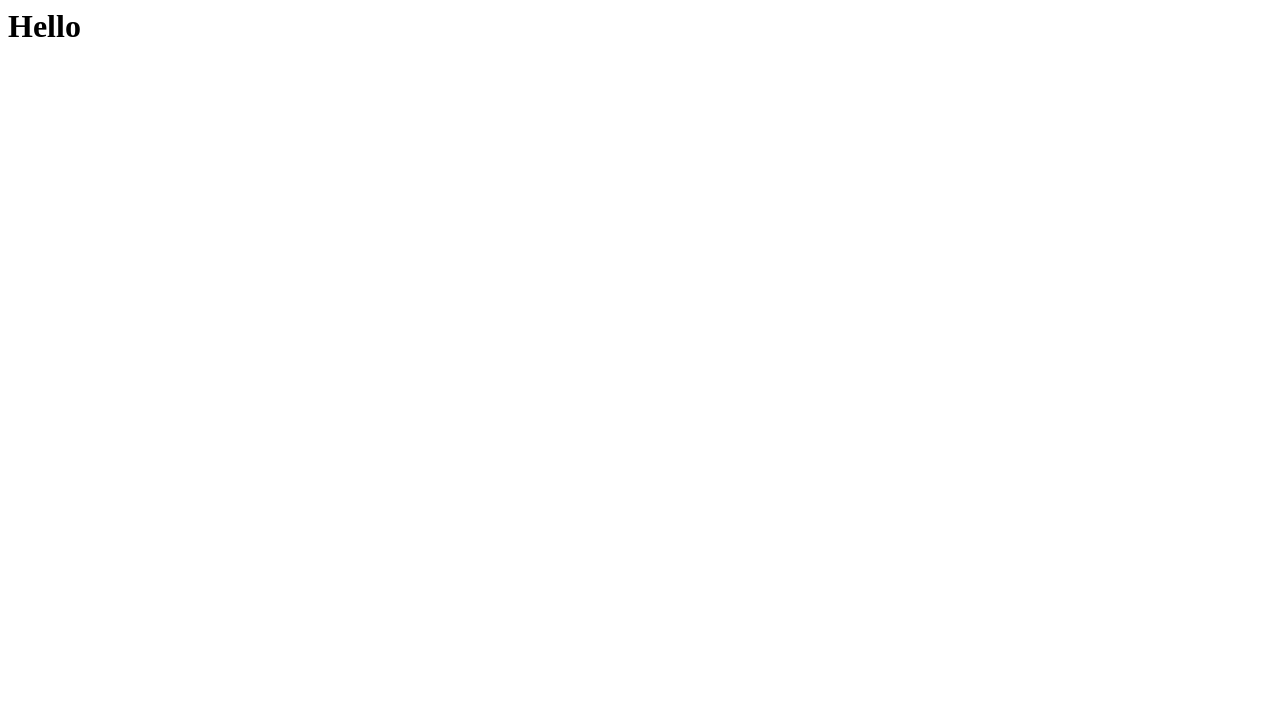
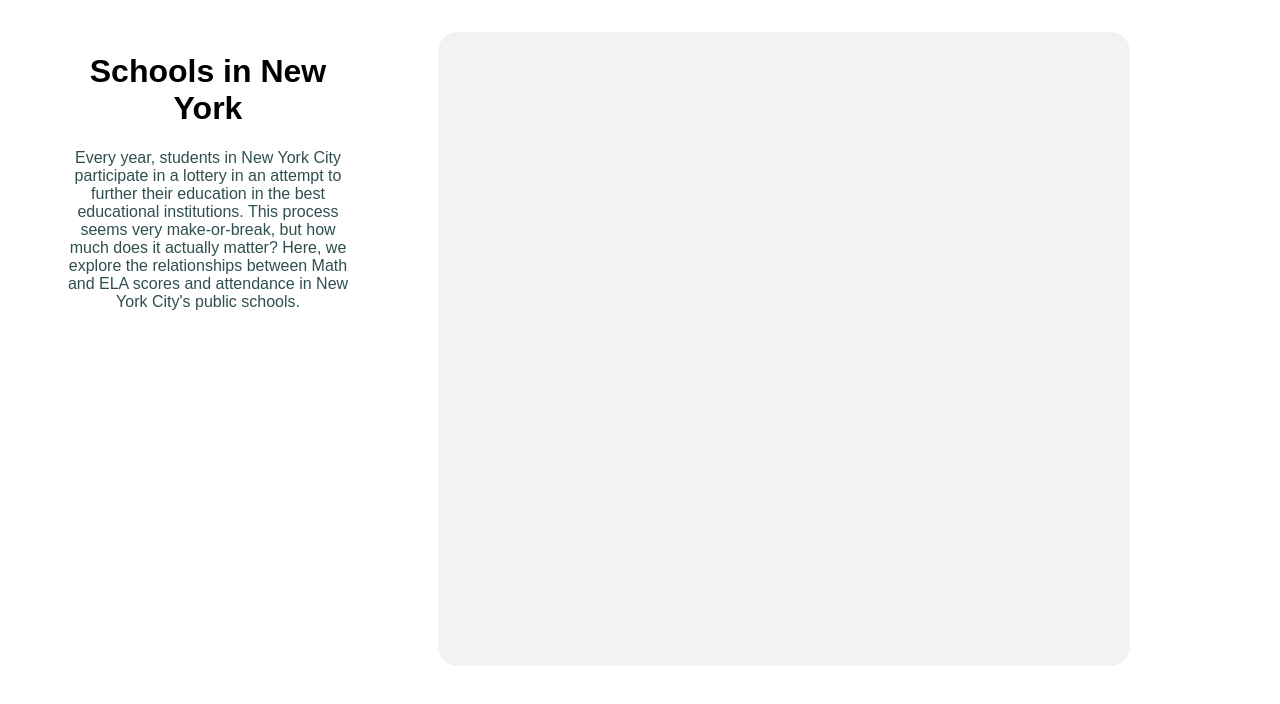
Before and after one commit to shallat3/CS416narrativevisualization, a plain HTML site: page index.html in a window 1280 px wide. Drawn offline with nearby package versions, Linux system fonts and the light colour scheme.

Commit message:
added data and preliminary things

```diff
--- a/index.html
+++ b/index.html
@@ -1,5 +1,73 @@
 <HTML>
+
+  <head>
+      <meta charset="UTF-8">
+      <meta name="viewport" content="width=device-width, initial-scale=1.0">
+
+      <style>
+        body {
+          font-family: 'Arial', sans-serif;
+
+          background-color: white;
+          margin-top: 2.5%;
+          margin-bottom: 5%;
+          margin-left: 5%;
+          margin-right: 5%;
+          text-align: center;
+        }
+
+        svg {
+          background-color:lightgray;
+          opacity:0.3;
+          height:500px;
+          width:500px;
+          border-radius: 20px;
+        }
+
+        .left {
+          width: 25%;
+        }
+        .right {
+          width: 75%;
+        }
+
+
+        .column {
+          float: left
+        }
+
+        .row:after {
+          content: "";
+          display: table;
+          clear: both;
+        }
+
+
+
+      </style>
+
+  </head>
   <body>
-    <H1>Hello</H1>
+
+    <div class=row>
+      <div class="column left">
+        <h1>Schools in New York</h1>
+          <p style="color:darkslategray;" >Every year, students in New York City
+            participate in a lottery in an attempt to further their education in the best educational institutions. This process
+            seems very make-or-break, but how much does it actually matter? Here, we explore the relationships between Math and ELA scores and
+            attendance in New York City's public schools.</p>
+      </div>
+      <div class="column right">
+        <svg style="height:90%; width:80%;"></svg>
+      </div>
+    </div>
+
+
+    <script src="https://d3js.org/d3.v6.min.js"></script>
+
+    <script>
+
+    </script>
+
   </body>
 </HTML>
```
